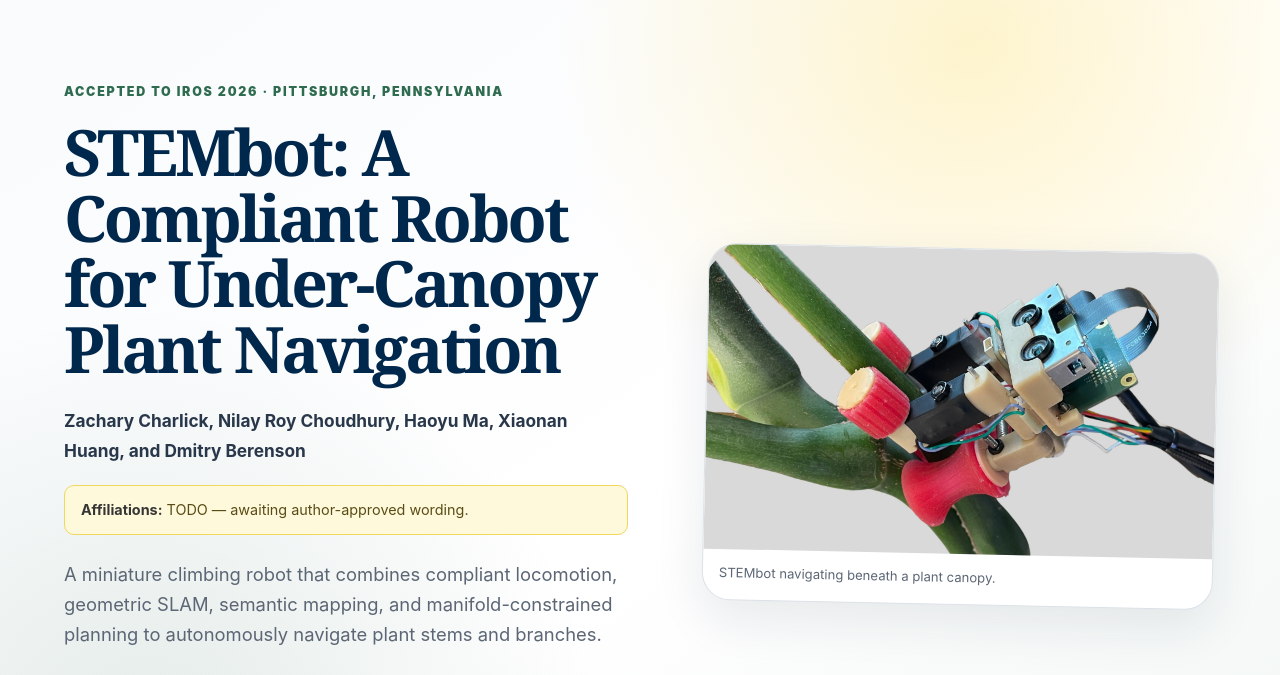
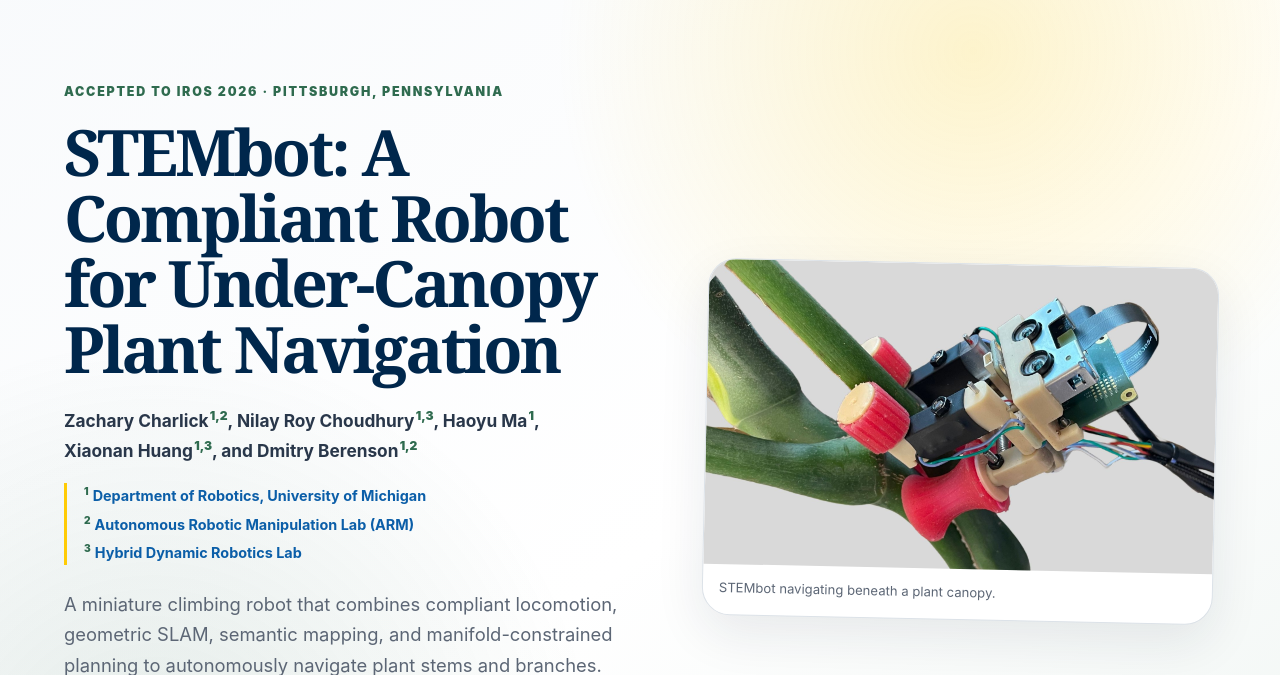
Before and after one commit to UM-ARM-Lab/stembot-site, a plain HTML site: page index.html in a window 1280 px wide. Shown: the part 62-737 px from the top of the page. Drawn offline with Linux system fonts and the light colour scheme.

Commit message:
[codex] Add author affiliations and lab links

```diff
--- a/index.html
+++ b/index.html
@@ -57,8 +57,27 @@
             <div class="hero-copy">
               <p class="eyebrow">Accepted to IROS 2026 · Pittsburgh, Pennsylvania</p>
               <h1>STEMbot: A Compliant Robot for Under-Canopy Plant Navigation</h1>
-              <p class="authors">Zachary Charlick, Nilay Roy Choudhury, Haoyu Ma, Xiaonan Huang, and Dmitry Berenson</p>
-              <p class="metadata-todo"><strong>Affiliations:</strong> TODO — awaiting author-approved wording.</p>
+              <p class="authors">
+                <span>Zachary Charlick<sup>1,2</sup></span>,
+                <span>Nilay Roy Choudhury<sup>1,3</sup></span>,
+                <span>Haoyu Ma<sup>1</sup></span>,
+                <span>Xiaonan Huang<sup>1,3</sup></span>, and
+                <span>Dmitry Berenson<sup>1,2</sup></span>
+              </p>
+              <div class="affiliations" aria-label="Author affiliations">
+                <p>
+                  <sup>1</sup>
+                  <a href="https://robotics.umich.edu/">Department of Robotics, University of Michigan</a>
+                </p>
+                <p>
+                  <sup>2</sup>
+                  <a href="https://arm.robotics.umich.edu/">Autonomous Robotic Manipulation Lab (ARM)</a>
+                </p>
+                <p>
+                  <sup>3</sup>
+                  <a href="https://soft.robotics.umich.edu/">Hybrid Dynamic Robotics Lab</a>
+                </p>
+              </div>
               <p class="hero-summary">
                 A miniature climbing robot that combines compliant locomotion,
                 geometric SLAM, semantic mapping, and manifold-constrained
--- a/static/css/index.css
+++ b/static/css/index.css
@@ -148,7 +148,39 @@ a {
   overflow-wrap: anywhere;
 }
 
-.metadata-todo,
+.authors span {
+  display: inline-block;
+}
+
+.authors sup,
+.affiliations sup {
+  color: var(--green);
+  font-size: 0.7em;
+  font-weight: 900;
+  margin-left: 0.1em;
+  vertical-align: super;
+}
+
+.affiliations {
+  border-left: 3px solid var(--maize);
+  color: var(--muted);
+  display: grid;
+  font-size: 0.9rem;
+  gap: 0.25rem;
+  margin: 1.15rem 0 1.4rem;
+  padding-left: 1rem;
+}
+
+.affiliations a {
+  color: var(--blue-bright);
+  font-weight: 750;
+}
+
+.affiliations a:hover,
+.affiliations a:focus {
+  text-decoration: underline;
+}
+
 .acknowledgment-todo {
   background: #fff9db;
   border: 1px solid #f0d75d;
```
Also changed, not shown: 4 other files.
